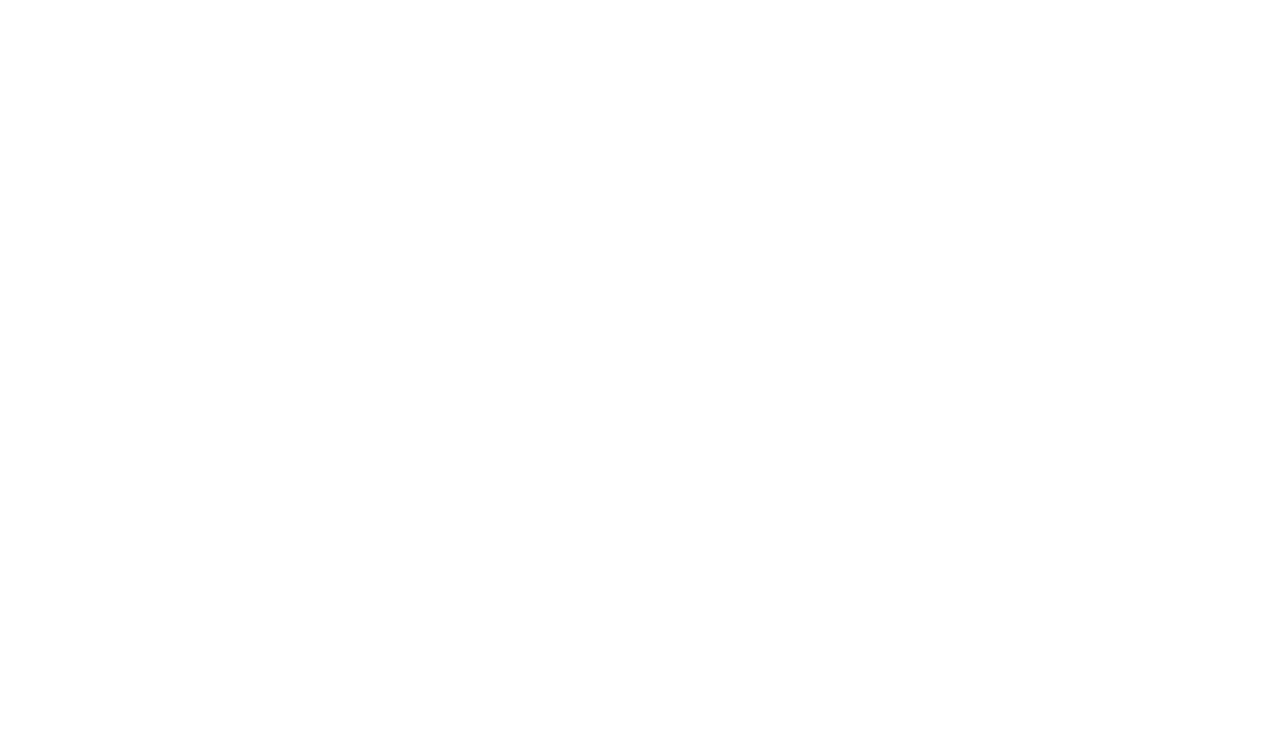
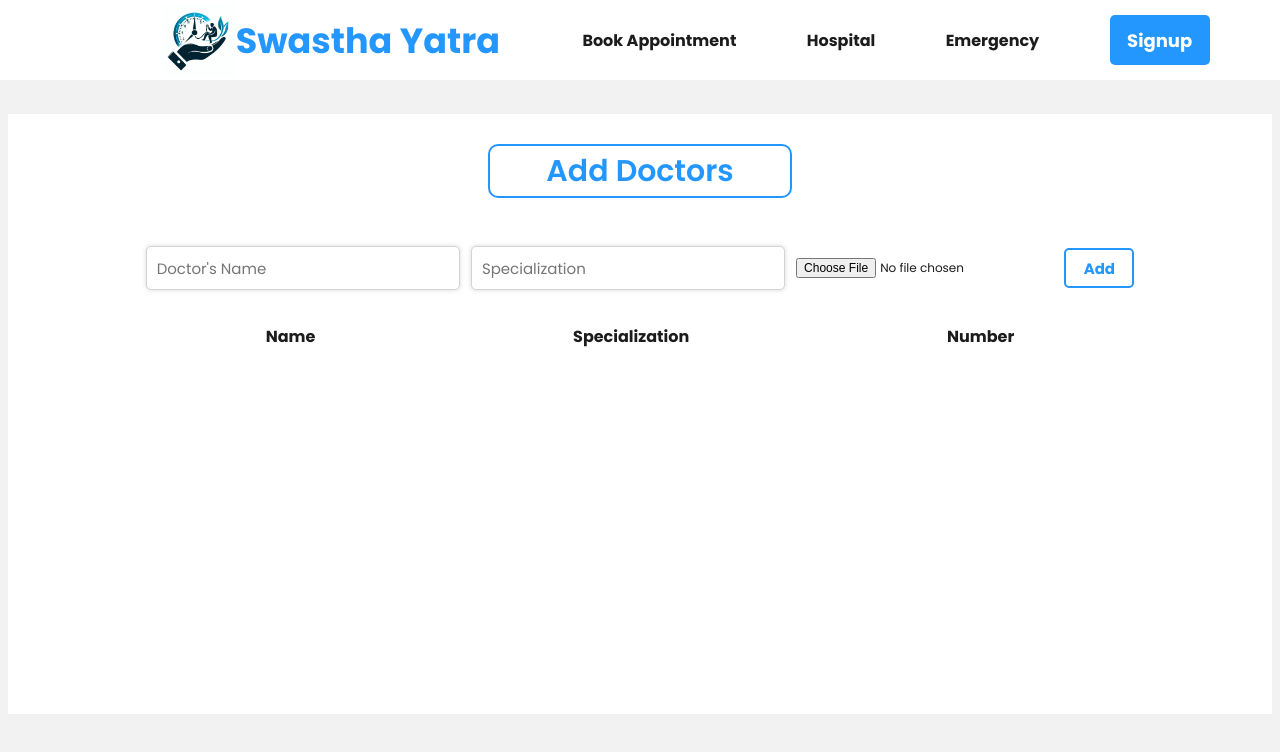
Before and after one commit to RitikRaunakSharma/Front, a plain HTML site: page doctor-dash.html in a window 1280 px wide. Drawn offline with Linux system fonts and the light colour scheme.

Commit message:
add-docs

```diff
--- a/doctor-dash.html
+++ b/doctor-dash.html
@@ -0,0 +1,55 @@
+<!DOCTYPE html>
+<html lang="en">
+
+<head>
+    <meta charset="UTF-8">
+    <meta name="viewport" content="width=device-width, initial-scale=1.0">
+    <title>Document</title>
+    <link rel="stylesheet" href="./public/style.css">
+    <link rel="preconnect" href="https://fonts.googleapis.com">
+    <link rel="preconnect" href="https://fonts.gstatic.com" crossorigin>
+    <link
+        href="https://fonts.googleapis.com/css2?family=Poppins:ital,wght@0,100;0,200;0,300;0,400;0,500;0,600;0,700;0,800;0,900;1,100;1,200;1,300;1,400;1,500;1,600;1,700;1,800;1,900&display=swap"
+        rel="stylesheet">
+    <link rel="stylesheet" href="./public/image/Flat_design_man_using_phone_character_Vector.jpg">
+</head>
+
+<body>
+
+    <nav>
+        <div class="left-sec">
+            <img class="web-img" src="./public/image/WhatsApp Image 2024-02-07 at 7.53.23 PM.jpeg">Swastha Yatra
+        </div>
+        <div class="right-sec">
+            <a href="" class="buttons">Book Appointment</a>
+            <a href="" class="buttons">Hospital</a>
+            <a href="" class="buttons">Emergency</a>
+            <a href="" class="consult Signup">Signup</a>
+        </div>
+    </nav>
+
+      <div class="sidebar">
+        <a href="" class="buttons">Dashboard</a>
+        <a href="" class="buttons">Doctor</a>
+        <a href="" class="buttons">Patient</a>
+        <a href="" class="buttons">My account</a>
+      </div>
+
+    <div class="form-cont">
+        <p class="add-docs">Add Doctors</p>
+        <div class="form">
+            <input class="inputs" type="text" placeholder="Doctor's Name">
+            <input class="inputs" type="text" placeholder="Specialization">
+            <input class="choose-file" type="file">
+            <button class="add">Add</button>
+        </div>
+        <div class="headline">
+                <p class="details">Name</p>
+                <p class="details">Specialization</p>
+                <p class="details">Number</p>
+        </div>
+    </div>
+
+</body>
+
+</html>
--- a/public/style.css
+++ b/public/style.css
@@ -260,3 +260,74 @@ h2{
 .hos-address{
     font-size: 20px;
 }
+.form-cont{
+    width: 100%;
+    height: 600px;
+    margin-top: 81px;
+    background-color: white;
+    display: flex;
+    justify-content: top;
+    align-items: center;
+    flex-direction: column;
+}
+.form{
+    height: 80px;
+    width: 80%;
+    display: flex;
+    flex-direction: row;
+    align-items: center;
+    justify-content: space-evenly;
+    border-radius: 5px;
+}
+.add-docs{
+    display: flex;
+    justify-content: center;
+    align-items: center;
+    font-weight: 600;
+    font-size: 30px;
+    border: solid;
+    border-width: 2px;
+    width: 300px;
+    height: 50px;
+    border-radius: 10px;
+    border-color: white;
+    color: #2497ff;
+    background-color: white;
+    border-color: #2497ff;
+}
+.inputs{
+    width: 300px;
+    height: 40px;
+    border: none;
+    border-radius: 5px;
+    font-size: 15px;
+    padding-left: 10px;
+    border: solid;
+    border-width: 1px;
+    border-color: lightgray;
+    box-shadow: 0px 0px 5px rgba(0, 0, 0, 0.15);
+}
+.add{
+    width: 70px;
+    height: 40px;
+    border: none;
+    border-radius: 5px;
+    font-size: 15px;
+    color: #2497ff;
+    background-color: white;
+    font-weight: bold;
+    border: solid;
+    border-width: 2px;
+    border-color: #2497ff;
+    cursor: pointer;
+}
+.choose-file{
+  font-size: 12px;
+}
+.headline{
+    display: flex;
+    flex-direction: row;
+    justify-content: space-evenly;
+    width: 100%;
+    font-weight: bold;
+}
```
